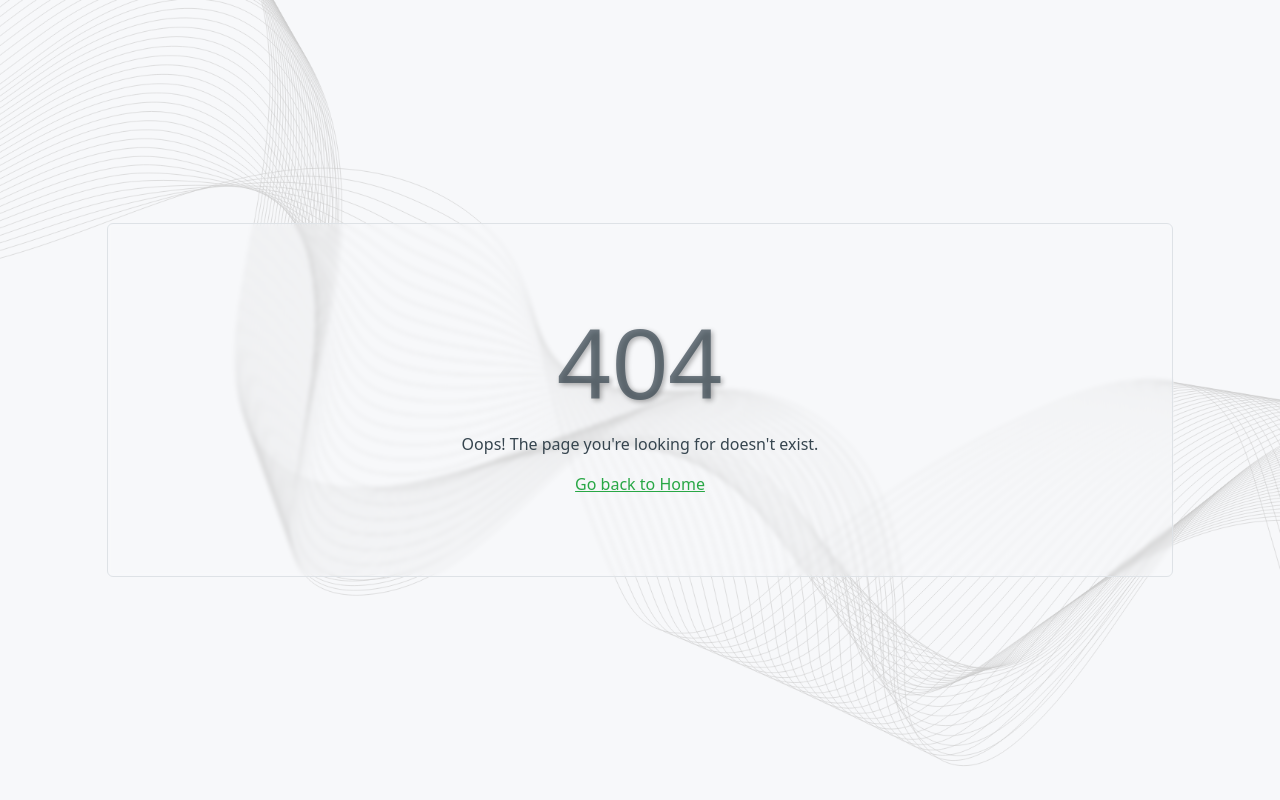
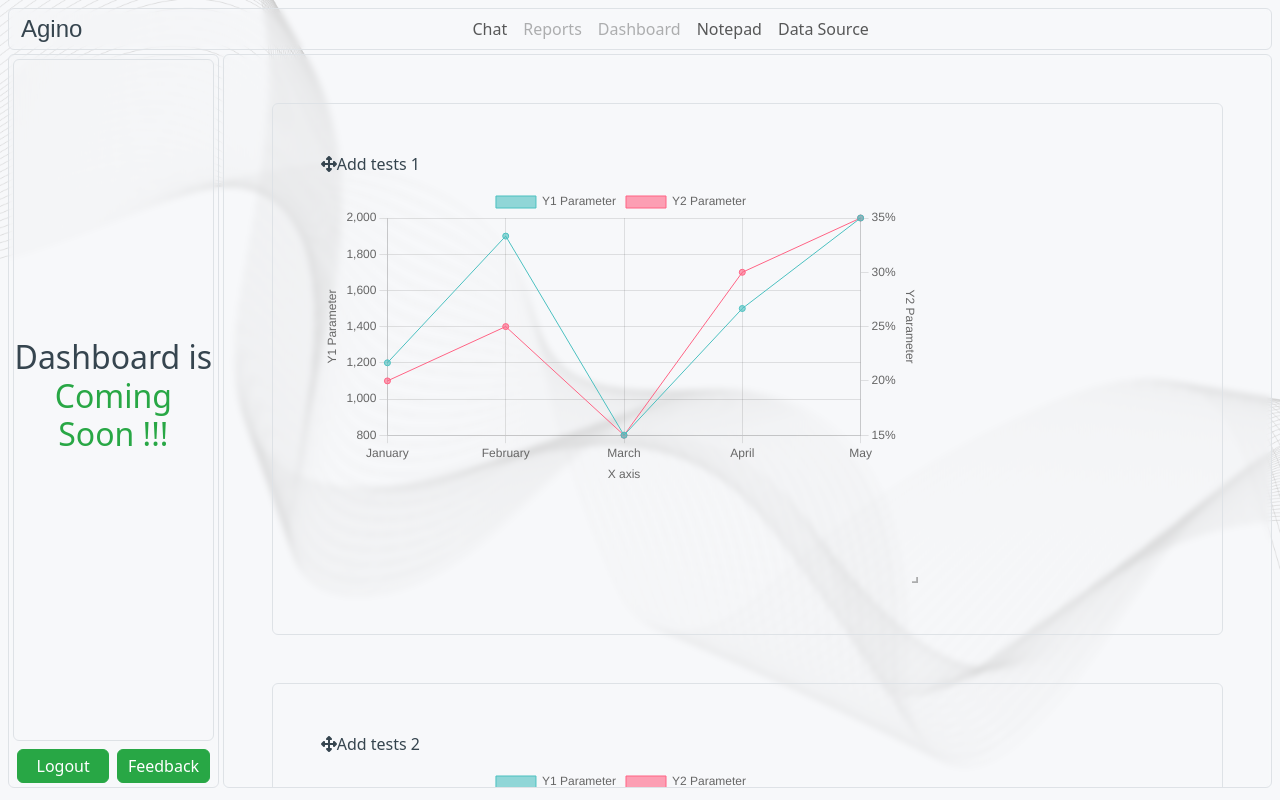
Before and after one commit to g-gourav-r/Agino, a React (Vite) app: page /dashboard in a window 1280 px wide. Before the commit this address had no page. Built offline with nearby package versions, Linux system fonts and the light colour scheme; a web font is replaced by a local one.

Commit message:
Add dashboard base

```diff
--- a/package.json
+++ b/package.json
@@ -12,6 +12,9 @@
     "watch:scss": "sass --watch src/assets/styles/main.scss:dist/styles.css && postcss dist/styles.css --use cssnano -o dist/styles.min.css"
   },
   "dependencies": {
+    "@dnd-kit/core": "^6.2.0",
+    "@dnd-kit/sortable": "^9.0.0",
+    "@dnd-kit/utilities": "^3.2.2",
     "@fortawesome/fontawesome-svg-core": "^6.7.0",
     "@fortawesome/free-brands-svg-icons": "^6.7.0",
     "@fortawesome/free-regular-svg-icons": "^6.7.0",
@@ -68,6 +71,7 @@
     "react-dom": "^18.3.1",
     "react-loader-spinner": "^6.1.6",
     "react-markdown": "^9.0.1",
+    "react-resizable": "^3.0.5",
     "react-router-dom": "^6.28.0",
     "react-toastify": "^10.0.6",
     "react-tooltip": "^5.28.0",
--- a/src/Routes/Routes.jsx
+++ b/src/Routes/Routes.jsx
@@ -9,6 +9,7 @@
 import NotFoundPage from "../components/404Page";
 import SessionExpired from "../components/SessionExpired";
 import Chat from "../components/Chat/Chat";
+import Dashboard from "../components/Dashboard/Dashboard";
 
 function AppRouter() {
   return (
@@ -19,6 +20,7 @@
         <Route path="/" element={<LoginPage />} />
         <Route path="*" element={<NotFoundPage />} />
         <Route path="/session-expired" element={<SessionExpired />} />
+        <Route path="/dashboard" element={<Dashboard />} />
 
         {/* Protected Routes */}
         <Route
--- /dev/null
+++ b/src/components/Dashboard/Dashboard.jsx
@@ -0,0 +1,14 @@
+import WindowTemplate from "../WindowTemplate";
+import DashboardMainContent from "./DashboardMainContent";
+import DashboardSidebar from "./DashboardSidebar";
+
+function Dashboard() {
+  return (
+    <WindowTemplate
+      mainContent={<DashboardMainContent />}
+      sideBar={<DashboardSidebar />}
+    />
+  );
+}
+
+export default Dashboard;
--- /dev/null
+++ b/src/components/Dashboard/DashboardMainContent.jsx
@@ -0,0 +1,55 @@
+import {
+  closestCorners,
+  DndContext,
+  KeyboardSensor,
+  PointerSensor,
+  TouchSensor,
+  useSensors,
+  useSensor,
+} from "@dnd-kit/core";
+import { useState } from "react";
+import DashboardColumns from "./DashboardUtilityComponents/DashboardColumns";
+import { arrayMove, sortableKeyboardCoordinates } from "@dnd-kit/sortable";
+
+function DashboardMainContent() {
+  const [tasks, setTasks] = useState([
+    { id: 1, title: "Add tests 1" },
+    { id: 2, title: "Add tests 2" },
+    { id: 3, title: "Add tests 3" },
+  ]);
+
+  const getTaskPos = (id) => tasks.findIndex((task) => task.id === id);
+
+  const handleDragEnd = (event) => {
+    const { active, over } = event;
+
+    if (active.id === over.id) return;
+
+    setTasks((tasks) => {
+      const originalPos = getTaskPos(active.id);
+      const newPos = getTaskPos(over.id);
+
+      return arrayMove(tasks, originalPos, newPos);
+    });
+  };
+
+  const sensors = useSensors(
+    useSensor(TouchSensor),
+    useSensor(PointerSensor),
+    useSensor(KeyboardSensor, { coordinateGetter: sortableKeyboardCoordinates })
+  );
+
+  return (
+    <>
+      <DndContext
+        sensors={sensors}
+        onDragEnd={handleDragEnd}
+        collisionDetection={closestCorners}
+      >
+        <DashboardColumns tasks={tasks} />
+      </DndContext>
+    </>
+  );
+}
+
+export default DashboardMainContent;
--- /dev/null
+++ b/src/components/Dashboard/DashboardSidebar.jsx
@@ -0,0 +1,13 @@
+function DashboardSidebar() {
+  return (
+    <div className="d-flex align-items-center h-100">
+      <center>
+        <h2>
+          Dashboard is <span className="text-green">Coming Soon !!!</span>
+        </h2>
+      </center>
+    </div>
+  );
+}
+
+export default DashboardSidebar;
--- /dev/null
+++ b/src/components/Dashboard/DashboardUtilityComponents/DashboardColumns.jsx
@@ -0,0 +1,21 @@
+import {
+  SortableContext,
+  verticalListSortingStrategy,
+} from "@dnd-kit/sortable";
+import DashboardItem from "./DashboardItem";
+
+function DashboardColumns({ tasks }) {
+  return (
+    <div>
+      <SortableContext items={tasks} strategy={verticalListSortingStrategy}>
+        {tasks.map((task) => {
+          return (
+            <DashboardItem id={task.id} title={task.title} key={task.id} />
+          );
+        })}
+      </SortableContext>
+    </div>
+  );
+}
+
+export default DashboardColumns;
--- /dev/null
+++ b/src/components/Dashboard/DashboardUtilityComponents/DashboardItem.jsx
@@ -0,0 +1,140 @@
+import { useSortable } from "@dnd-kit/sortable";
+import { CSS } from "@dnd-kit/utilities";
+import { Line } from "react-chartjs-2";
+import { ResizableBox } from "react-resizable";
+import "react-resizable/css/styles.css"; // Import default styles for react-resizable
+import { FontAwesomeIcon } from "@fortawesome/react-fontawesome";
+import { faUpDownLeftRight } from "@fortawesome/free-solid-svg-icons";
+
+import {
+  Chart as ChartJS,
+  CategoryScale,
+  LinearScale,
+  PointElement,
+  LineElement,
+  BarElement,
+  Title,
+  Tooltip,
+  Legend,
+  RadialLinearScale,
+  ArcElement,
+} from "chart.js";
+
+ChartJS.register(
+  CategoryScale,
+  ArcElement,
+  LinearScale,
+  PointElement,
+  LineElement,
+  BarElement,
+  Title,
+  Tooltip,
+  Legend,
+  RadialLinearScale
+);
+
+function DashboardItem({ id, title }) {
+  const { attributes, setNodeRef, listeners, transform, transition } =
+    useSortable({ id });
+
+  // Sample Data for graph
+  const sampleData = {
+    labels: ["January", "February", "March", "April", "May"], // x-axis labels
+    datasets: [
+      {
+        label: "Y1 Parameter", // Dataset for Y1
+        data: [1200, 1900, 800, 1500, 2000],
+        backgroundColor: "rgba(75, 192, 192, 0.6)", // Bar color
+        borderColor: "rgba(75, 192, 192, 1)",
+        borderWidth: 1,
+        yAxisID: "y1", // Linked to the y1 axis
+      },
+      {
+        label: "Y2 Parameter", // Dataset for Y2
+        data: [20, 25, 15, 30, 35],
+        backgroundColor: "rgba(255, 99, 132, 0.6)", // Bar color
+        borderColor: "rgba(255, 99, 132, 1)",
+        borderWidth: 1,
+        yAxisID: "y2", // Linked to the y2 axis
+      },
+    ],
+  };
+
+  // Sample Options
+  const sampleOptions = {
+    responsive: true,
+    plugins: {
+      legend: {
+        position: "top",
+      },
+    },
+    scales: {
+      x: {
+        title: {
+          display: true,
+          text: "X axis", // Label for Y1
+        },
+      },
+      y1: {
+        type: "linear", // First Y-axis is linear
+        position: "left",
+        title: {
+          display: true,
+          text: "Y1 Parameter", // Label for Y1
+        },
+      },
+      y2: {
+        type: "linear", // Second Y-axis is linear
+        position: "right",
+        title: {
+          display: true,
+          text: "Y2 Parameter", // Label for Y2
+        },
+        grid: {
+          drawOnChartArea: false, // Prevent grid lines overlapping with Y1
+        },
+        ticks: {
+          callback: (value) => `${value}%`, // Add % to ticks
+        },
+      },
+    },
+  };
+
+  const style = {
+    transition,
+    transform: CSS.Transform.toString(transform),
+  };
+
+  return (
+    <div ref={setNodeRef} className="border rounded m-5 p-5" style={style}>
+      {/* Drag handle (Icon) */}
+      <div
+        {...listeners} // Attach drag events to this icon only
+        {...attributes}
+        className="drag-handle"
+        style={{
+          cursor: "grab",
+          display: "flex",
+          alignItems: "center",
+          marginBottom: "10px",
+        }}
+      >
+        <FontAwesomeIcon icon={faUpDownLeftRight} />
+        <span>{title}</span>
+      </div>
+
+      {/* Resizable Chart */}
+      <ResizableBox
+        width={600}
+        height={400}
+        minConstraints={[300, 200]} // Minimum width and height
+        maxConstraints={[1200, 800]} // Maximum width and height
+        resizeHandles={["se"]} // Handles for resizing
+      >
+        <Line data={sampleData} options={sampleOptions} />
+      </ResizableBox>
+    </div>
+  );
+}
+
+export default DashboardItem;
```
Also changed, not shown: 1 other file (tests, documents, lock files or other folders).
